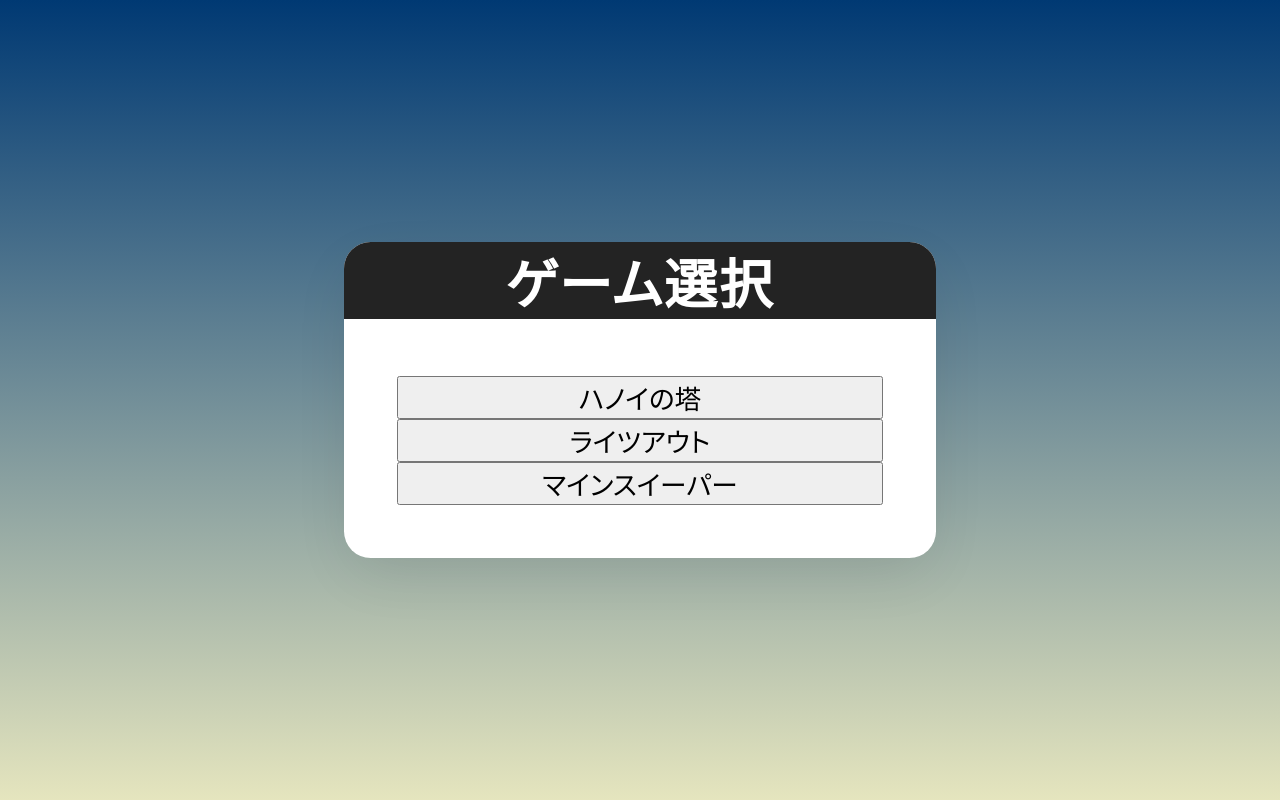
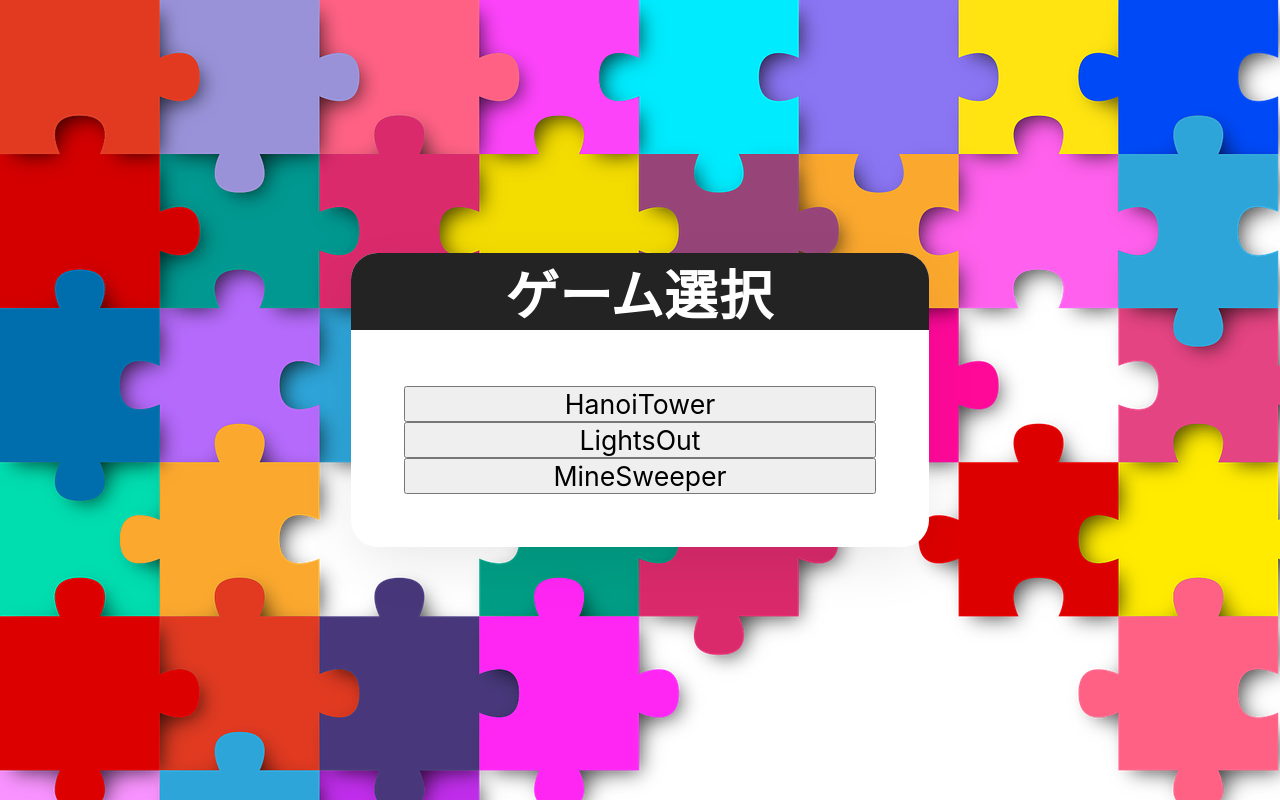
Before and after one commit to 2020-AIT-OOP2-Group7/Project-Group7, a Flask app: page / in a window 1280 px wide. Run offline with Flask 2, Linux system fonts and the light colour scheme.

Commit message:
背景とゲーム名の変更

```diff
--- a/static/home.css
+++ b/static/home.css
@@ -26,6 +26,7 @@
     place-items: center;
     background: #003973;
     background: linear-gradient(to bottom, #003973, #e5e5be);
+    background-image: url("puzzle.png");
   }
 
   input {
--- a/templates/Home.html
+++ b/templates/Home.html
@@ -8,10 +8,10 @@
 </head>
 <body>
   <main>
-    <h1>ゲーム選択</h1>
-    <button onclick="location.href='./HanoiTower'">ハノイの塔</button>
-    <button onclick="location.href='./LightsOut'">ライツアウト</button>
-    <button onclick="location.href='./MineSweeper'">マインスイーパー</button>
+      <h1>ゲーム選択</h1>
+        <button onclick="location.href='./HanoiTower'">HanoiTower</button>
+        <button onclick="location.href='./LightsOut'">LightsOut</button>
+        <button onclick="location.href='./MineSweeper'">MineSweeper</button>
   </main>
 </body>
 </html>
```
Also changed, not shown: static/puzzle.png (added).
